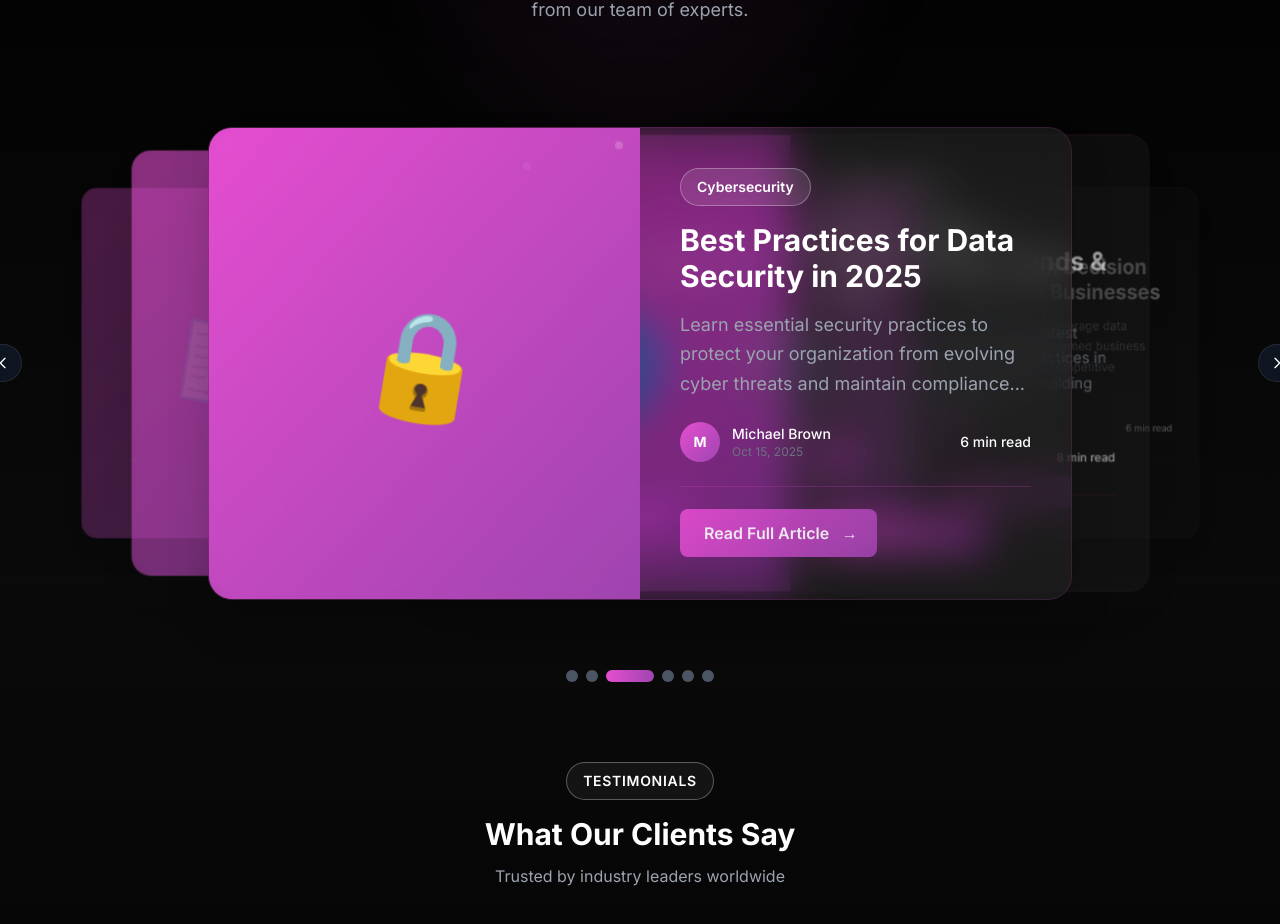
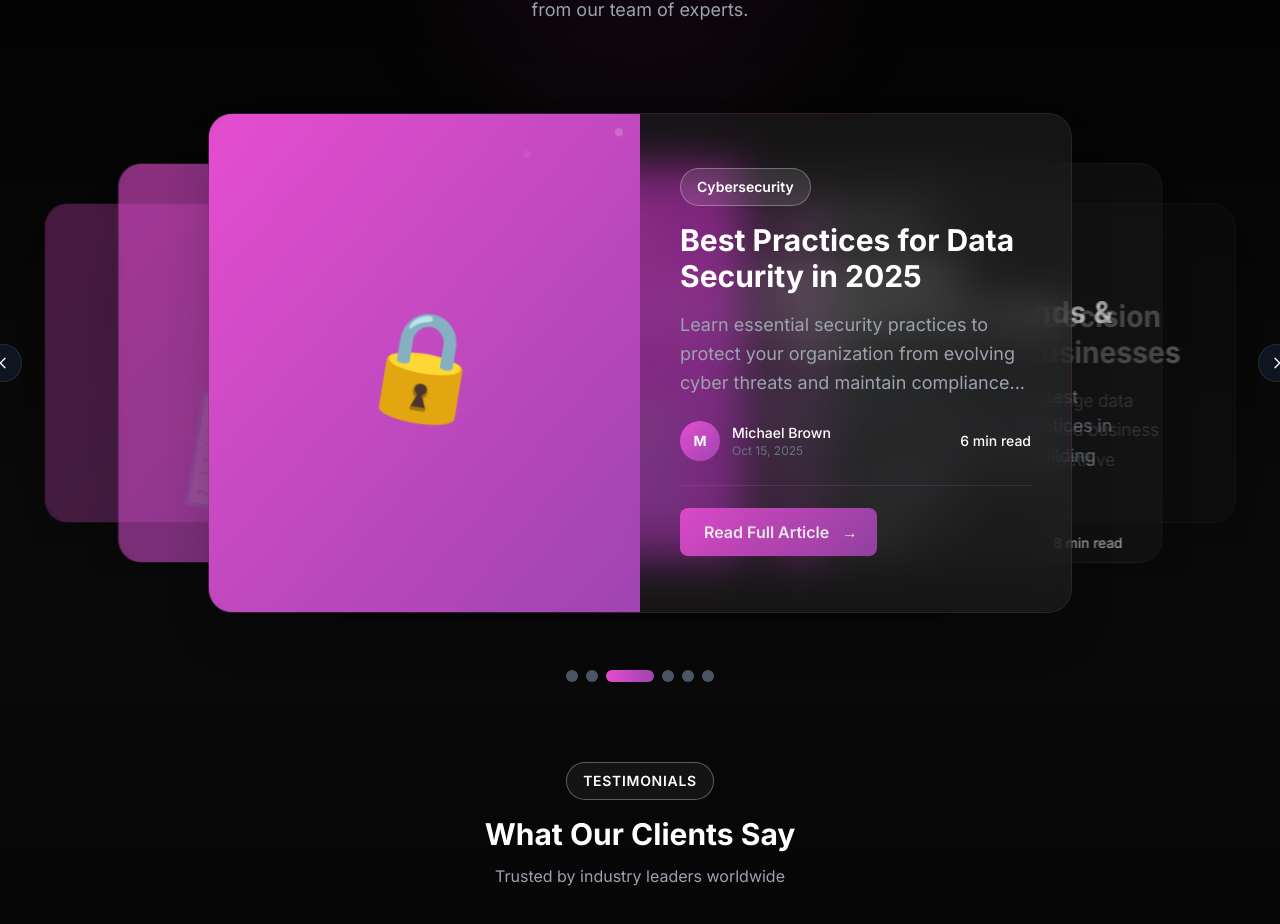
Before and after one commit to AkhilGrandhi/datafyre-app, a React (Vite) app in the folder data-fyre-frontend/: page / in a window 1280 px wide. Shown: the part 3995-4919 px from the top of the page. Built offline with nearby package versions, Linux system fonts and the light colour scheme.

Commit message:
All is well

```diff
--- a/data-fyre-frontend/src/components/Blogs.jsx
+++ b/data-fyre-frontend/src/components/Blogs.jsx
@@ -205,12 +205,13 @@ const Blogs = () => {
               const isRightOne = position === 3;
               const isRightTwo = position === 4;
 
-              // Calculate position offsets
+              // Calculate position offsets and fixed heights
               let xOffset = 0;
               let scale = 1;
               let opacity = 1;
               let zIndex = 30;
               let rotateY = 0;
+              let cardHeight = '500px'; // Default center height
 
               if (isCenter) {
                 xOffset = 0;
@@ -218,30 +219,21 @@ const Blogs = () => {
                 opacity = 1;
                 zIndex = 30;
                 rotateY = 0;
-              } else if (isLeftOne) {
-                xOffset = -150;
-                scale = 0.85;
+                cardHeight = '500px'; // Center card: 100%
+              } else if (isLeftOne || isRightOne) {
+                xOffset = isLeftOne ? -100: 100;
+                scale = 1;
                 opacity = 0.6;
                 zIndex = 20;
-                rotateY = 12;
-              } else if (isLeftTwo) {
-                xOffset = -275;
-                scale = 0.7;
+                rotateY = isLeftOne ? 12 : -12;
+                cardHeight = '400px'; // Adjacent cards: 80% of center
+              } else if (isLeftTwo || isRightTwo) {
+                xOffset = isLeftTwo ? -190 : 190;
+                scale = 1;
                 opacity = 0.3;
                 zIndex = 10;
-                rotateY = 20;
-              } else if (isRightOne) {
-                xOffset = 150;
-                scale = 0.85;
-                opacity = 0.6;
-                zIndex = 20;
-                rotateY = -12;
-              } else if (isRightTwo) {
-                xOffset = 275;
-                scale = 0.7;
-                opacity = 0.3;
-                zIndex = 10;
-                rotateY = -20;
+                rotateY = isLeftTwo ? 20 : -20;
+                cardHeight = '320px'; // Outer cards: 80% of adjacent
               }
 
               return (
@@ -265,9 +257,10 @@ const Blogs = () => {
                 >
                 <motion.article
                   whileHover={{ scale: 1.02, y: -10 }}
-                  className="glass-card rounded-3xl overflow-hidden cursor-pointer group backdrop-blur-xl bg-gray-900/99 border border-white/20 hover:border-primary/50 transition-all duration-300 shadow-2xl hover:shadow-primary/30"
+                  className="glass-card rounded-3xl overflow-hidden cursor-pointer group backdrop-blur-xl bg-gray-900/95 border border-white/20 hover:border-primary/50 transition-all duration-300 shadow-2xl hover:shadow-primary/30"
+                  style={{ height: cardHeight }}
                 >
-                  <div className="grid md:grid-cols-2 gap-0">
+                  <div className="grid md:grid-cols-2 gap-0 h-full">
                     {/* Image Section */}
                     <div className="relative h-80 md:h-full bg-gradient-to-br from-primary to-secondary flex items-center justify-center text-8xl overflow-hidden">
                       <div className="absolute inset-0 bg-gradient-to-br from-primary/20 to-secondary/20 backdrop-blur-sm"></div>
```
